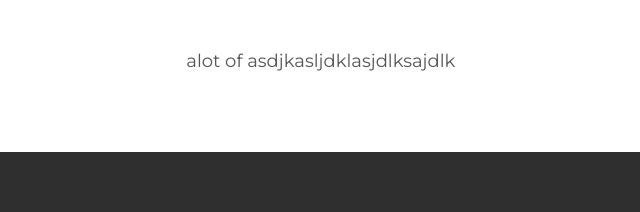
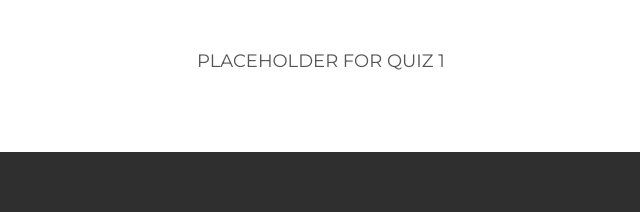
Before and after one commit to Rick-Xia/Japanese-iroha, a plain HTML site: page lessonSample.html in a window 1280 px wide. Shown: the part 1368-1580 px from the top of the page, 249-889 px from the left. Drawn offline with nearby package versions, Linux system fonts and the light colour scheme.

Commit message:
finish carousel. may want to change it to pills for pages

```diff
--- a/lessonSample.html
+++ b/lessonSample.html
@@ -160,13 +160,13 @@
                 </ol>
                 <div class="carousel-inner" role="listbox">
                     <div class="item active">
-                        <h4>alot of asdjkasljdklasjdlksajdlk</h4>
+                        <h4>PLACEHOLDER FOR QUIZ 1</h4>
                     </div>
                     <div class="item">
-                        <h4>alot of asdjkasljdklasjdlksajdlkquiz2</h4>
+                        <h4>PLACEHOLDER FOR QUIZ 2</h4>
                     </div>
                     <div class="item">
-                        <h4>alot of asdjkasljdklasjdlksajdlkquiz3</h4>
+                        <h4>PLACEHOLDER FOR QUIZ 3</h4>
                     </div>
                 </div>
                 <a class="left carousel-control" href="#exerciseCarousel" role="button" data-slide="prev">
```
